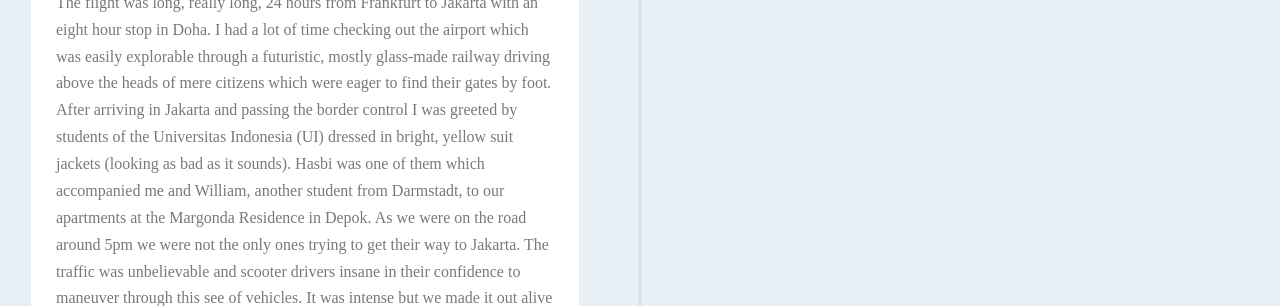
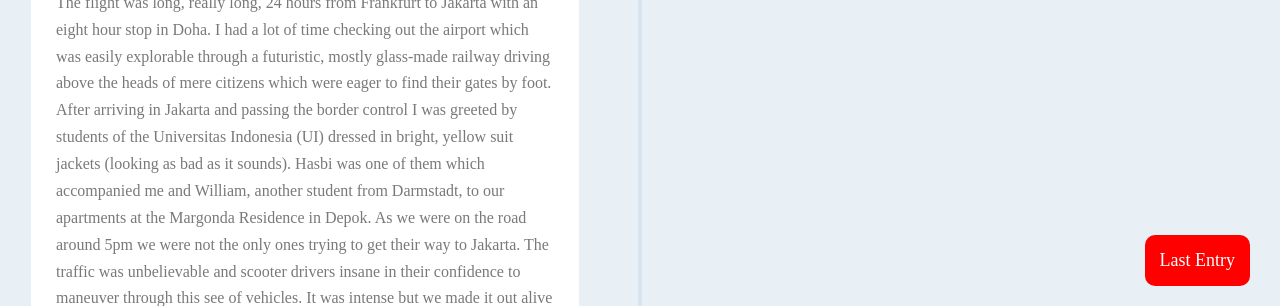
Before and after one commit to Singheskan/IndoTimeline, a plain HTML site: page index.html in a window 1280 px wide. Shown: the part 494-800 px from the top of the page. Drawn offline with nearby package versions, Linux system fonts and the light colour scheme; a web font is replaced by a local one.

Commit message:
scroll bot button

```diff
--- a/assets/js/main.js
+++ b/assets/js/main.js
@@ -7,6 +7,13 @@
         this.contents = this.element.getElementsByClassName("cd-timeline__content");
         this.offset = 0.8;
         this.hideBlocks();
+    };
+
+    window.onclick = function() {botFunction()};
+
+    function botFunction() {
+        document.body.scrollTo(0,document.body.scrollHeight); // For Safari
+        document.documentElement.scrollTo(0,document.body.scrollHeight); // For Chrome, Firefox, IE and Opera
     };
 
     VerticalTimeline.prototype.hideBlocks = function () {
--- a/index.html
+++ b/index.html
@@ -19,6 +19,7 @@
 <header class="cd-main-header text-center flex flex-column flex-center">
     <h1>Timeline of my Semester in Indonesia</h1>
 </header>
+<button onclick="botFunction()" id="myBtn" title="Go to bottom">Last Entry</button>
 <section class="cd-timeline js-cd-timeline">
     <div class="container max-width-lg cd-timeline__container">
 
@@ -80,4 +81,24 @@
 </section> <!-- cd-timeline -->
 <script src="assets/js/main.js"></script>
 </body>
+<style>
+    #myBtn {
+        position: fixed; /* Fixed/sticky position */
+        bottom: 20px; /* Place the button at the bottom of the page */
+        right: 30px; /* Place the button 30px from the right */
+        z-index: 99; /* Make sure it does not overlap */
+        border: none; /* Remove borders */
+        outline: none; /* Remove outline */
+        background-color: red; /* Set a background color */
+        color: white; /* Text color */
+        cursor: pointer; /* Add a mouse pointer on hover */
+        padding: 15px; /* Some padding */
+        border-radius: 10px; /* Rounded corners */
+        font-size: 18px; /* Increase font size */
+    }
+
+    #myBtn:hover {
+        background-color: #555; /* Add a dark-grey background on hover */
+    }
+</style>
 </html>
```
